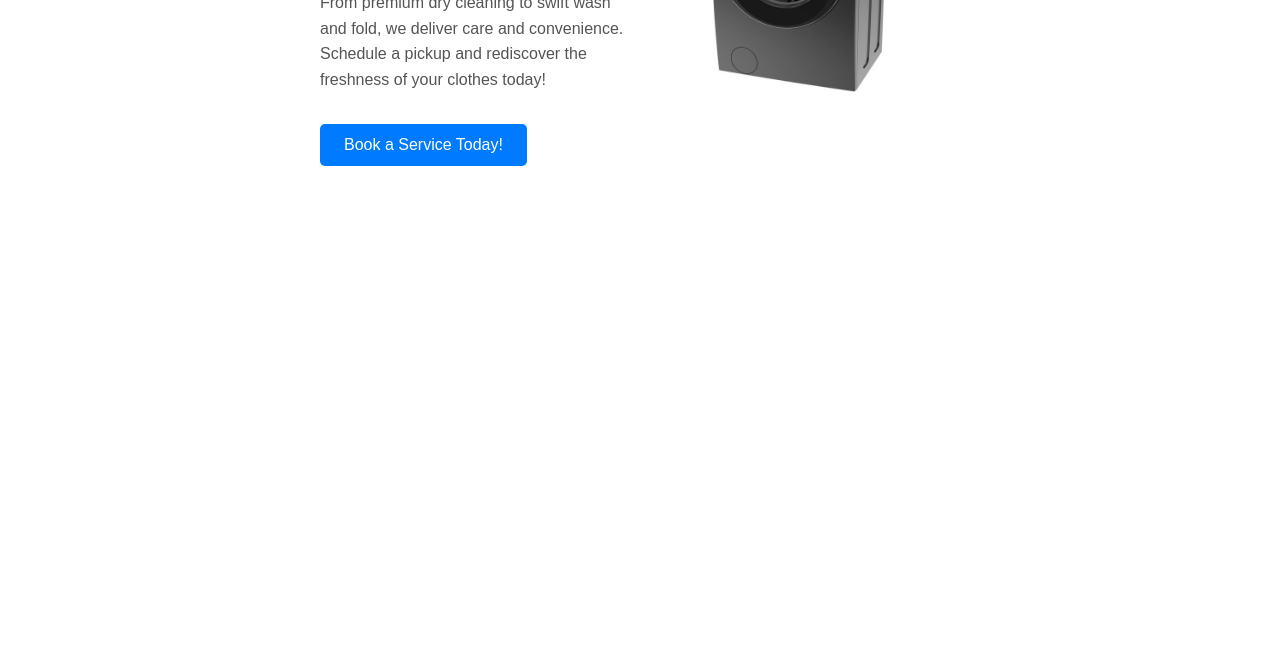
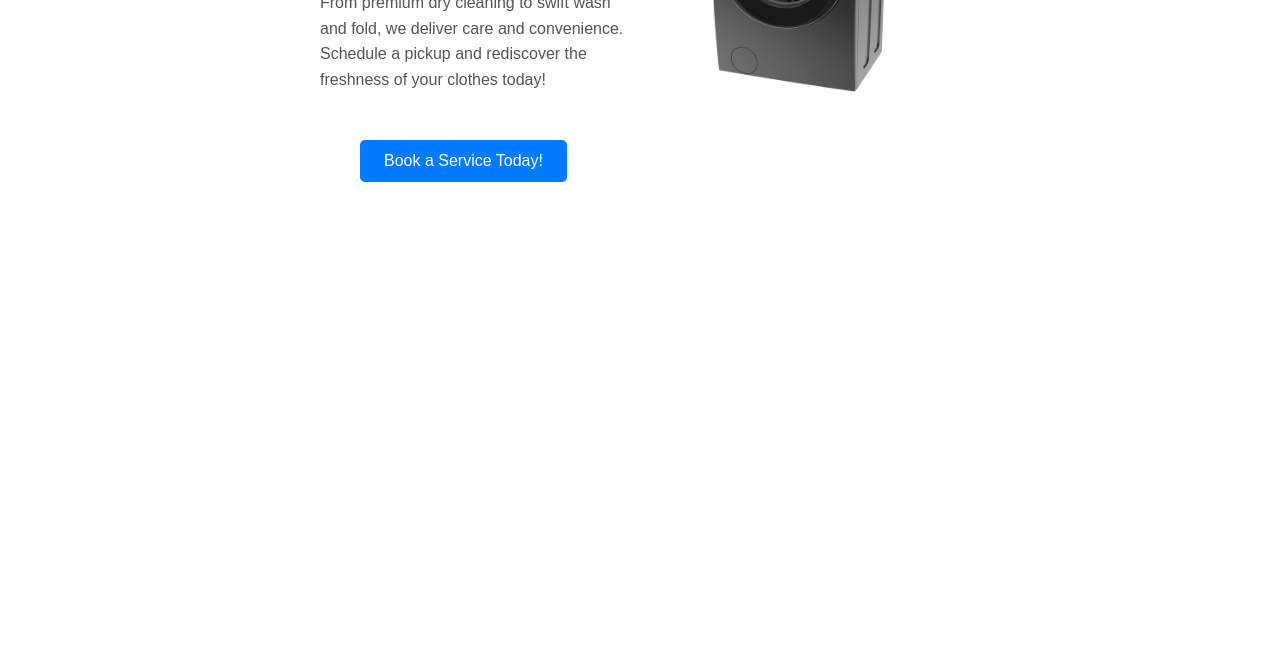
Before and after one commit to Bansari1603/Laundry-Project, a plain HTML site: page index.html in a window 1280 px wide. Shown: the part 394-1040 px from the top of the page. Drawn offline with Linux system fonts and the light colour scheme.

Commit message:
Add files via upload

```diff
--- a/style.css
+++ b/style.css
@@ -89,7 +89,7 @@ ul {
 }
 
 .hero-left p {
-    margin-bottom: 2rem;
+    margin-bottom: 3rem;
     color: #555;
     font-size: 1rem;
 }
@@ -101,10 +101,13 @@ ul {
     border: none;
     border-radius: 5px;
     font-size: 1rem;
-    cursor: pointer;
+    margin-left: 40px;
+    transition: all 0.5s ease;
+    transform-origin: 100px 200px;
 }
 
 .hero-left button:hover {
+    transform: scale(1.1) rotate(-5deg);
     background-color: #0056b3;
 }
 
```
